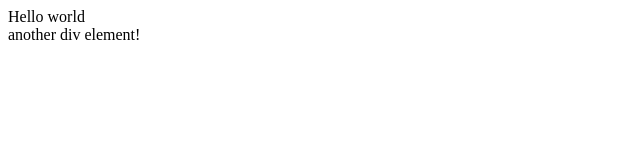
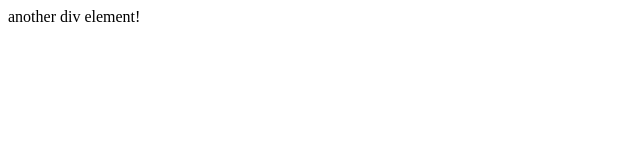
Before and after one commit to schmitty890/github-heroku-example, a website: page app/public/index.html in a window 1280 px wide. Shown: the whole page, without its empty margins (0-640 px from the left). Drawn offline with nearby package versions, Linux system fonts and the light colour scheme.

Commit message:
Removed the div

```diff
--- a/app/public/index.html
+++ b/app/public/index.html
@@ -8,7 +8,6 @@
     <link rel="stylesheet" href="assets/css/styles.css" type="text/css">
   </head>
   <body>
-    <div>Hello world</div>
     <div>another div element!</div>
     <section id="grocery-list-section">
     </section>
```
